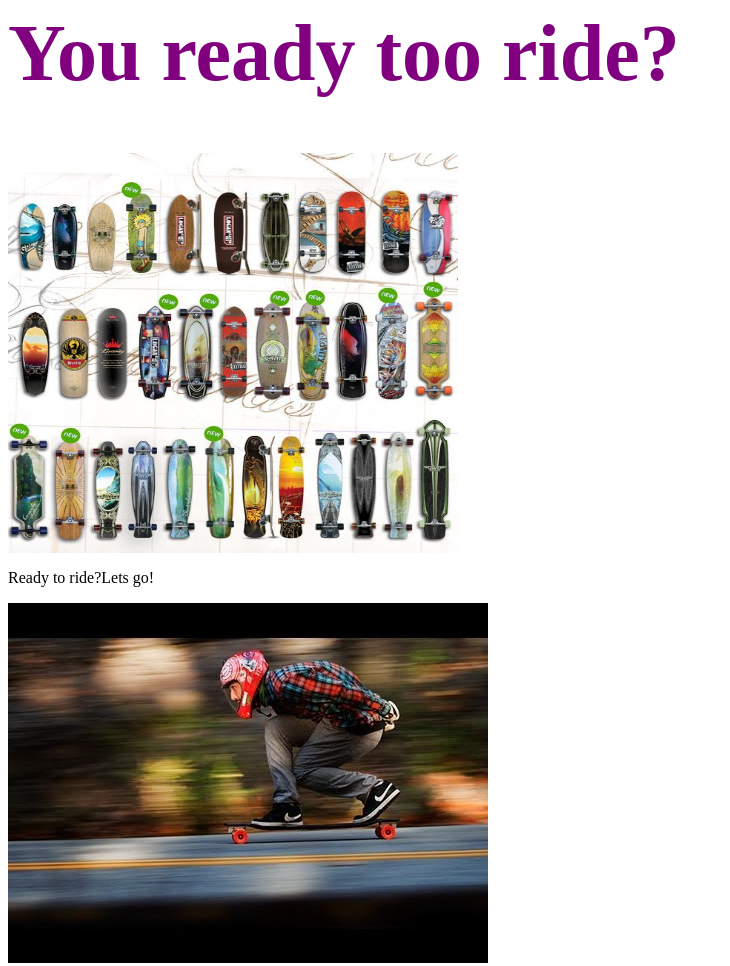
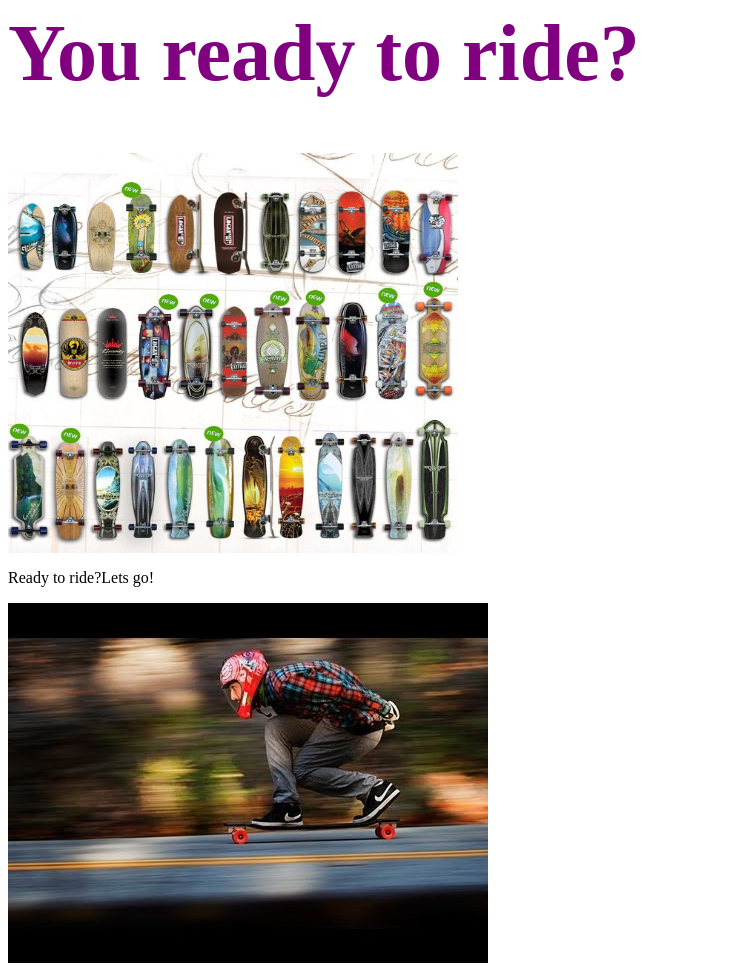
Before and after one commit to 727640/Zumiez, a plain HTML site: page index.html in a window 1280 px wide. Shown: the top 966 px of the page, without its empty margins (0-730 px from the left). Drawn offline with Linux system fonts and the light colour scheme.

Commit message:
spelling
spelling

```diff
--- a/index.html
+++ b/index.html
@@ -4,7 +4,7 @@
  <link rel="stylesheet" href="style.css">
  </head>
  <body>
- <h1>You ready too ride?</h1>
+ <h1>You ready to ride?</h1>
  <img id="Longboard"  src="Longboards.jpeg">
  <p>Ready to ride?Lets go!</p>
  <img id="speed"  src="Speed.jpeg">
```
